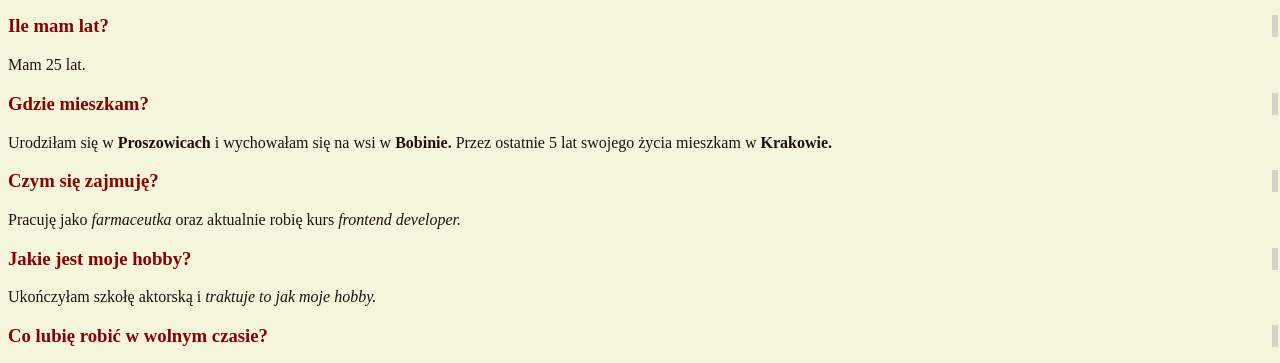
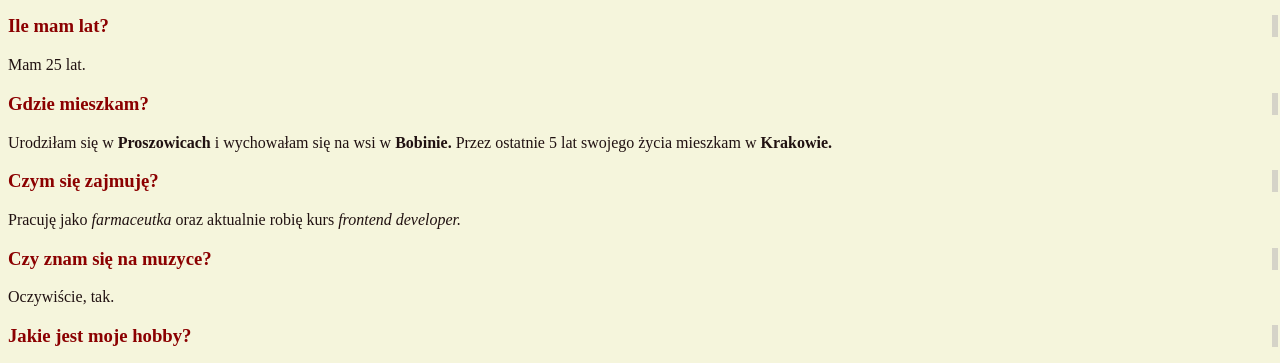
Before and after one commit to madlajne/homepage, a plain HTML site: page index.html in a window 1280 px wide. Shown: the part 512-875 px from the top of the page. Drawn offline with Linux system fonts and the light colour scheme.

Commit message:
add new questions

```diff
--- a/index.html
+++ b/index.html
@@ -29,6 +29,8 @@
     </p>
     <h3 class="pytanie">Czym się zajmuję?</h3>
     <p class="tekst">Pracuję jako <em>farmaceutka</em> oraz aktualnie robię kurs <em>frontend developer.</em></p>
+    <h3 class="pytanie">Czy znam się na muzyce?</h3>
+    <p class="tekst">Oczywiście, tak.</p>
     <h3 class="pytanie">Jakie jest moje hobby?</h3>
     <p class="tekst">Ukończyłam szkołę aktorską i <i>traktuje to jak moje hobby.</i></p>
     <h3 class="pytanie">Co lubię robić w wolnym czasie?</h3>
```
